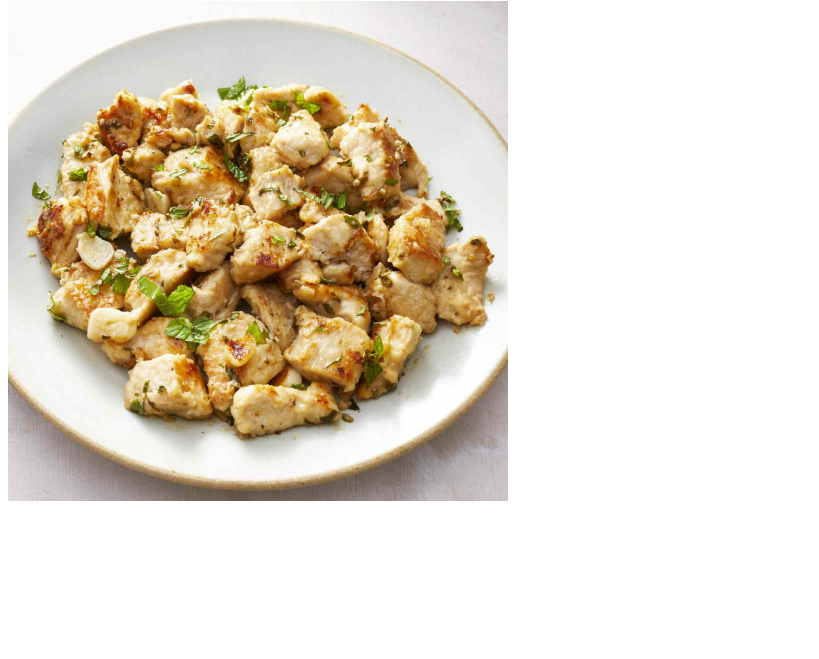
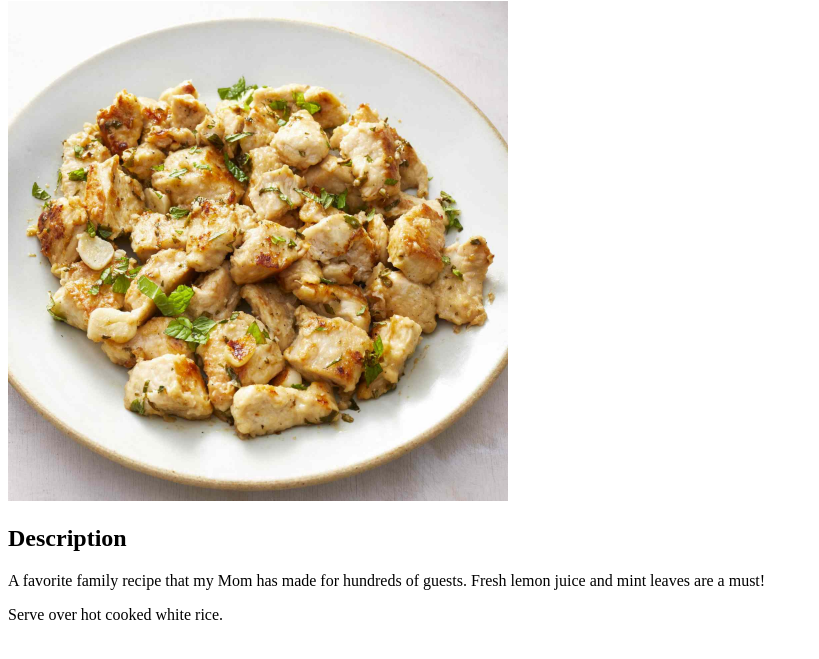
Before and after one commit to noclipst/odin-recipes, a plain HTML site: page mint-chicken.html in a window 1280 px wide. Shown: the part 79-738 px from the top of the page, without its empty margins (0-819 px from the left). Drawn offline with Linux system fonts and the light colour scheme.

Commit message:
Add dish description
Add basic dish description

```diff
--- a/mint-chicken.html
+++ b/mint-chicken.html
@@ -9,6 +9,10 @@
     <body>
         <h1>Mint Chicken recipe</h1>
         <img src="img/mint-chicken.jpg" alt="A finished mint chicken dish" width="500" height="500">
+
+        <h2>Description</h2>
+        <p>A favorite family recipe that my Mom has made for hundreds of guests. Fresh lemon juice and mint leaves are a must!</p>
+        <p>Serve over hot cooked white rice.</p>
     </body>
 
 </html>
```
